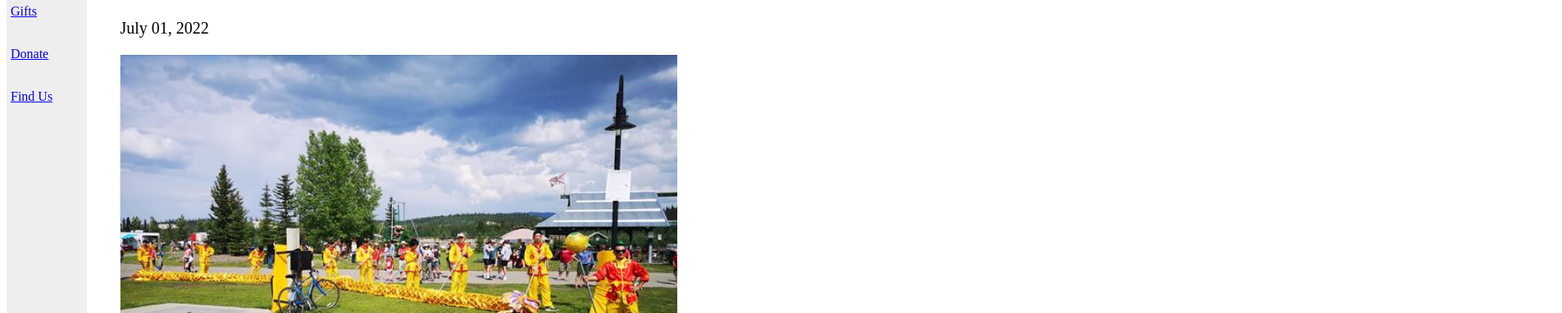
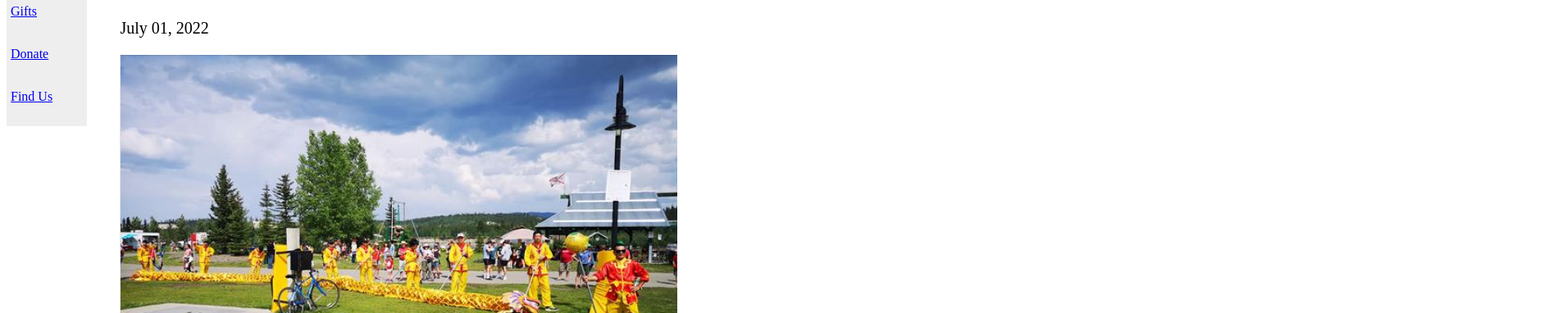
Before and after one commit to CCAssYukon/CCAssYukon.github.io, a plain HTML site: page activities.html in a window 1280 px wide. Shown: the part 234-616 px from the top of the page at 82% size, 1905 px wide, since content can reach past the window. Drawn offline with Linux system fonts and the light colour scheme.

Commit message:
Update activities.html

```diff
--- a/activities.html
+++ b/activities.html
@@ -15,7 +15,7 @@
 #nav {
     line-height:10px;
     background-color:#eeeeee;
-    height:11405px;
+    height:100%;
     width:7%;
     float:left;
     padding:5px;
```
